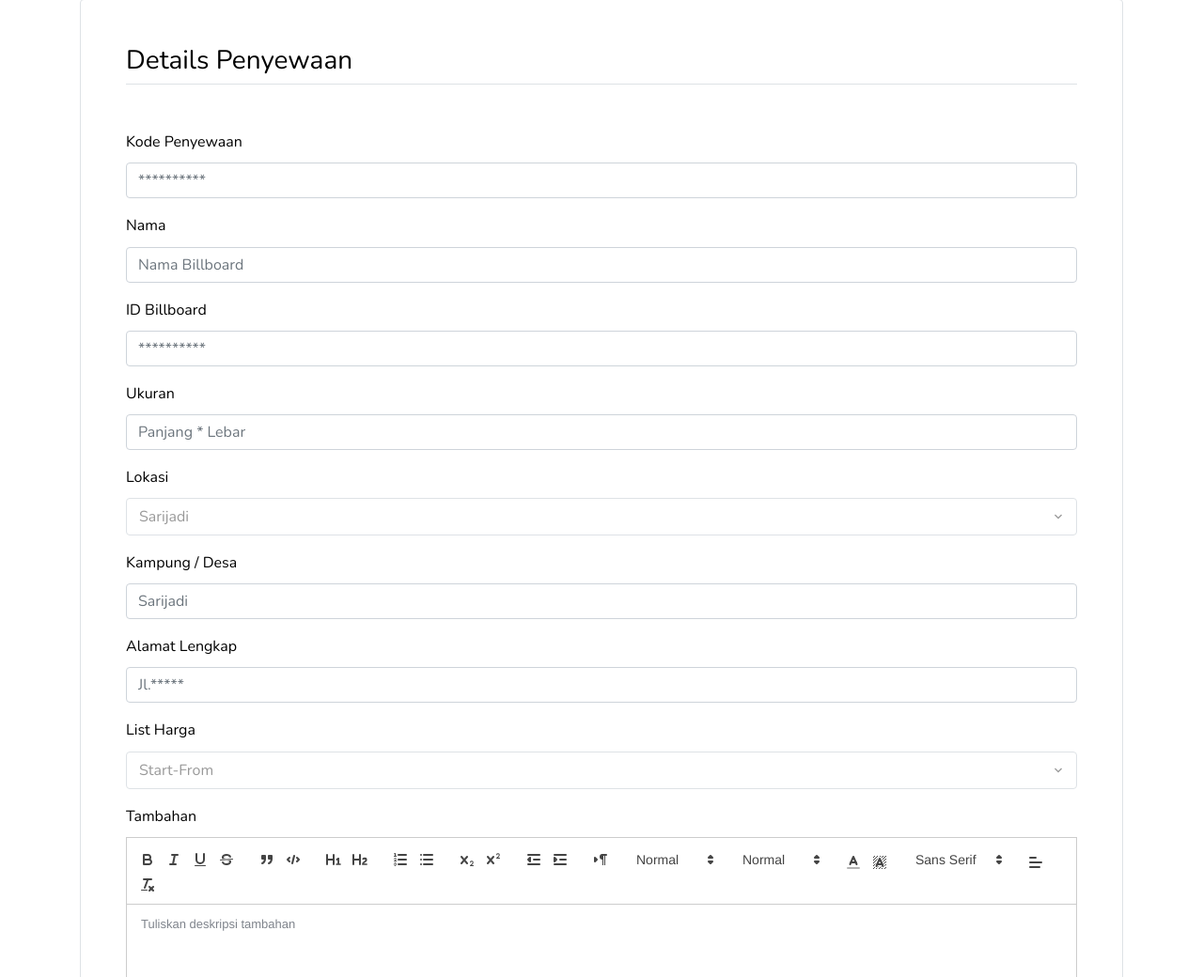
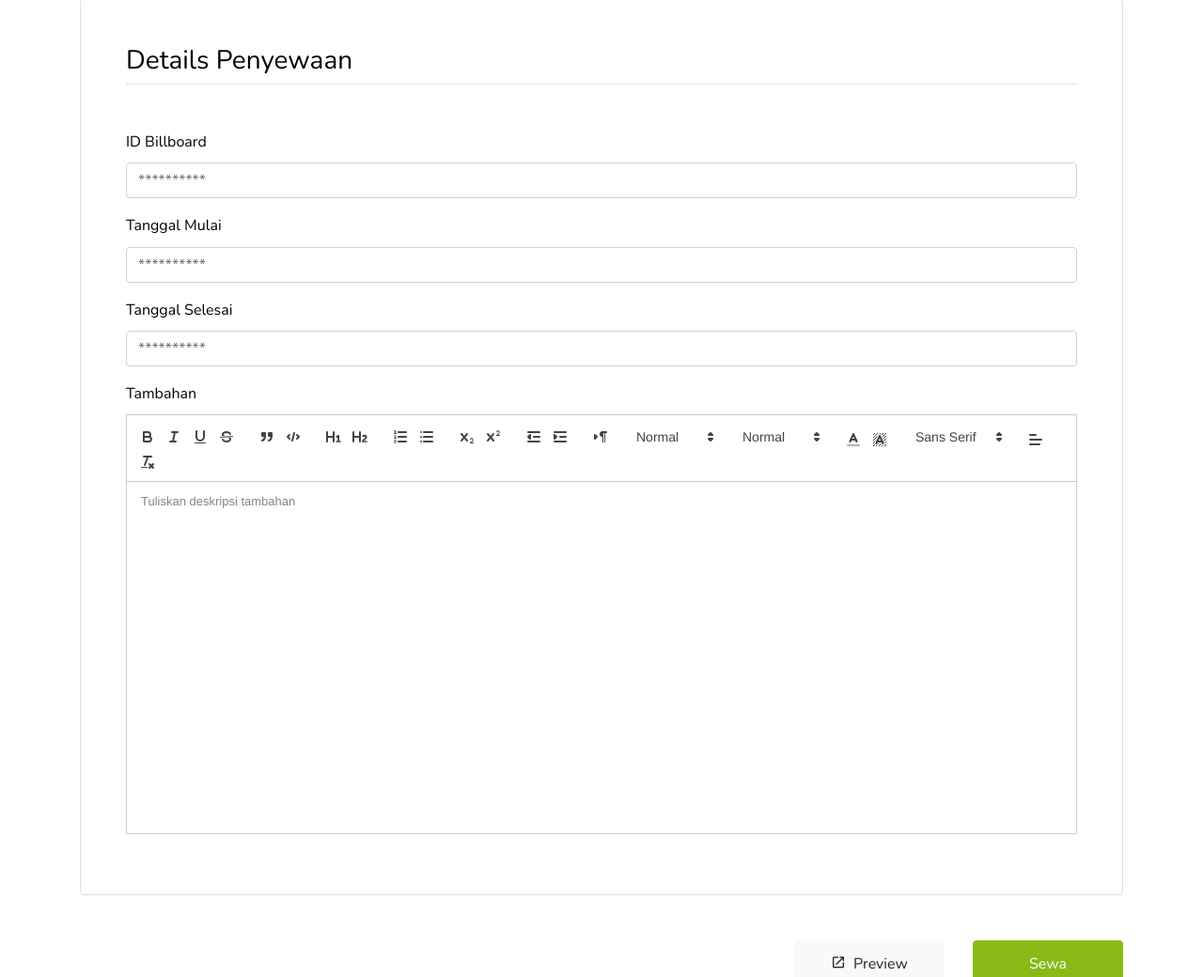
Before and after one commit to ksi-billboard/ksi-billboard.github.io, a plain HTML site: page post-adv.html in a window 1280 px wide. Shown: the part 579-1619 px from the top of the page at 94% size. Drawn offline with nearby package versions, Linux system fonts and the light colour scheme; some packages are replaced by stand-ins of ours; a script that the page names is missing; files whose address does not match are found by name.

Commit message:
update sewa billboard

```diff
--- a/post-adv.html
+++ b/post-adv.html
@@ -62,7 +62,7 @@
                 <a href="index.html">List Billboard</a>
                 <ul class="dropdown">
                   <li><a href="list-bill.html">Daftar Billboard</a></li>
-                  <li><a href="post-adv.html">Sewa iklan</a></li>
+                  <!-- <li><a href="post-adv.html">Sewa iklan</a></li> -->
                 </ul>
               </li>
               <!-- <li class="has-children">
@@ -163,19 +163,30 @@
                 </label>
               </div> -->
 
-              <div class="form-group">
+              <!-- <div class="form-group">
                 <label for="tcode">Kode Penyewaan</label>
                 <input type="text" class="form-control" id="email" placeholder="**********">
-              </div>
-
-              <div class="form-group">
-                <label for="job-title">Nama</label>
-                <input type="text" class="form-control" id="job-title" placeholder="Nama Billboard">
-              </div>
+              </div> -->
 
               <div class="form-group">
                 <label for="job-title">ID Billboard</label>
                 <input type="text" class="form-control" id="job-title" placeholder="**********">
+              </div>
+
+              <div class="form-group">
+                <label for="job-title">Tanggal Mulai</label>
+                <input type="text" class="form-control" id="job-title" placeholder="**********">
+              </div>
+
+              <div class="form-group">
+                <label for="job-title">Tanggal Selesai</label>
+                <input type="text" class="form-control" id="job-title" placeholder="**********">
+              </div>
+
+
+              <!-- <div class="form-group">
+                <label for="job-title">Nama</label>
+                <input type="text" class="form-control" id="job-title" placeholder="Nama Billboard">
               </div>
 
               <div class="form-group">
@@ -207,7 +218,7 @@
               <div class="form-group">
                 <label for="job-title">Alamat Lengkap</label>
                 <input type="text" class="form-control" id="job-title" placeholder="Jl.*****">
-              </div>
+              </div> -->
 
               <!-- <div class="form-group">
                 <label for="job-region">Kota</label>
@@ -234,7 +245,7 @@
                 </select>
               </div> -->
 
-              <div class="form-group">
+              <!-- <div class="form-group">
                 <label for="job-location">List Harga</label>
                 <select class="selectpicker border rounded" id="job-region" data-style="btn-black" data-width="100%"
                   data-live-search="true" title="Start-From">
@@ -243,7 +254,7 @@
                   <option>4jt - 8jt</option>
                   <option>10jt ++</option>
                 </select>
-              </div>
+              </div> -->
 
               <div class="form-group">
                 <label for="job-description">Tambahan</label>
```
